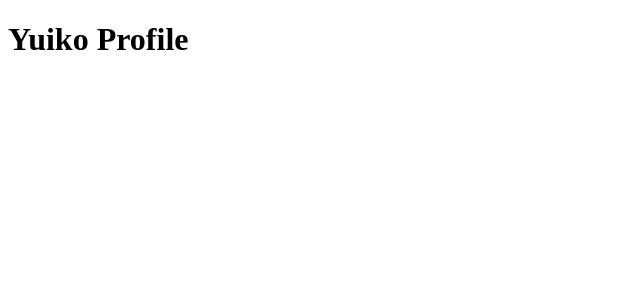
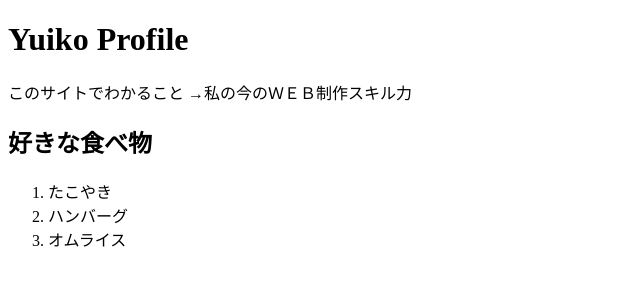
Before and after one commit to yuccopon/yuiko-profile, a plain HTML site: page index.html in a window 1280 px wide. Shown: the whole page, without its empty margins (0-640 px from the left). Drawn offline with Linux system fonts and the light colour scheme.

Commit message:
好きな食べ物リストまで追加しました

```diff
--- a/index.html
+++ b/index.html
@@ -8,5 +8,17 @@
         <h1>
             Yuiko Profile
         </h1>
+        <p>このサイトでわかること
+            →私の今のＷＥＢ制作スキル力</p>
+
+        <h2>
+            好きな食べ物
+        </h2>
+        <ol>
+            <li>たこやき</li>
+            <li>ハンバーグ</li>
+            <li>オムライス</li>
+        </ol>
+
     </body>
 </html>
```
